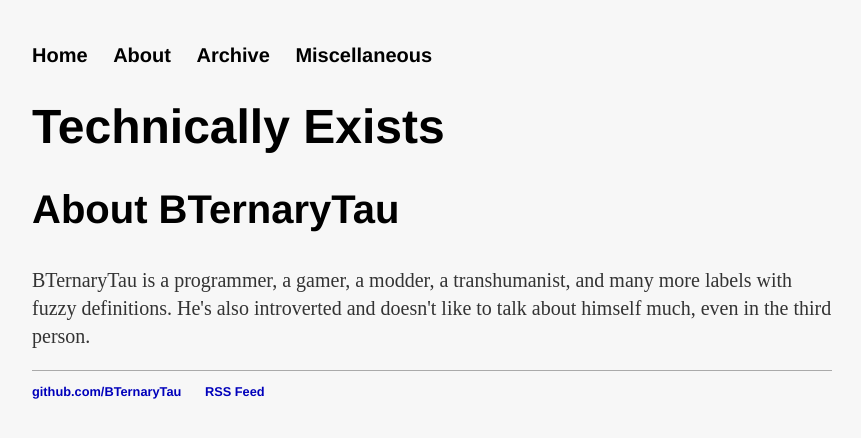
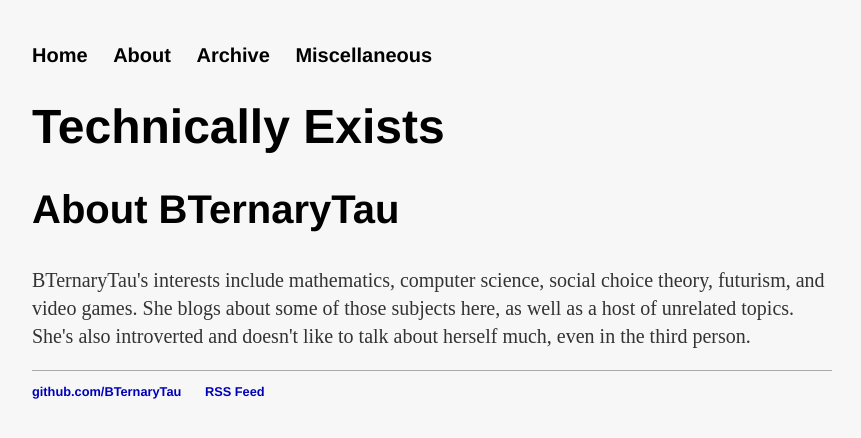
Before and after one commit to BTernaryTau/bternarytau.github.io, a Jekyll site: the page built from about/index.html, in a window 1280 px wide. Shown: the top 438 px of the page, without its empty margins (208-1069 px from the left). Built offline with Jekyll 4.4.1, drawn with Linux system fonts in a browser that asks for light colours; comment, search, counter and statistics services are not loaded.

Commit message:
Update the about page

```diff
--- a/about/index.html
+++ b/about/index.html
@@ -5,5 +5,5 @@ title: About BTernaryTau
 <div class="blurb">
 	<h1>{{ site.title }}</h1>
 	<h2>{{ page.title }}</h2>
-	<p>BTernaryTau is a programmer, a gamer, a modder, a transhumanist, and many more labels with fuzzy definitions. He's also introverted and doesn't like to talk about himself much, even in the third person.</p>
+	<p>BTernaryTau's interests include mathematics, computer science, social choice theory, futurism, and video games. She blogs about some of those subjects here, as well as a host of unrelated topics. She's also introverted and doesn't like to talk about herself much, even in the third person.</p>
 </div><!-- /.blurb -->
```
